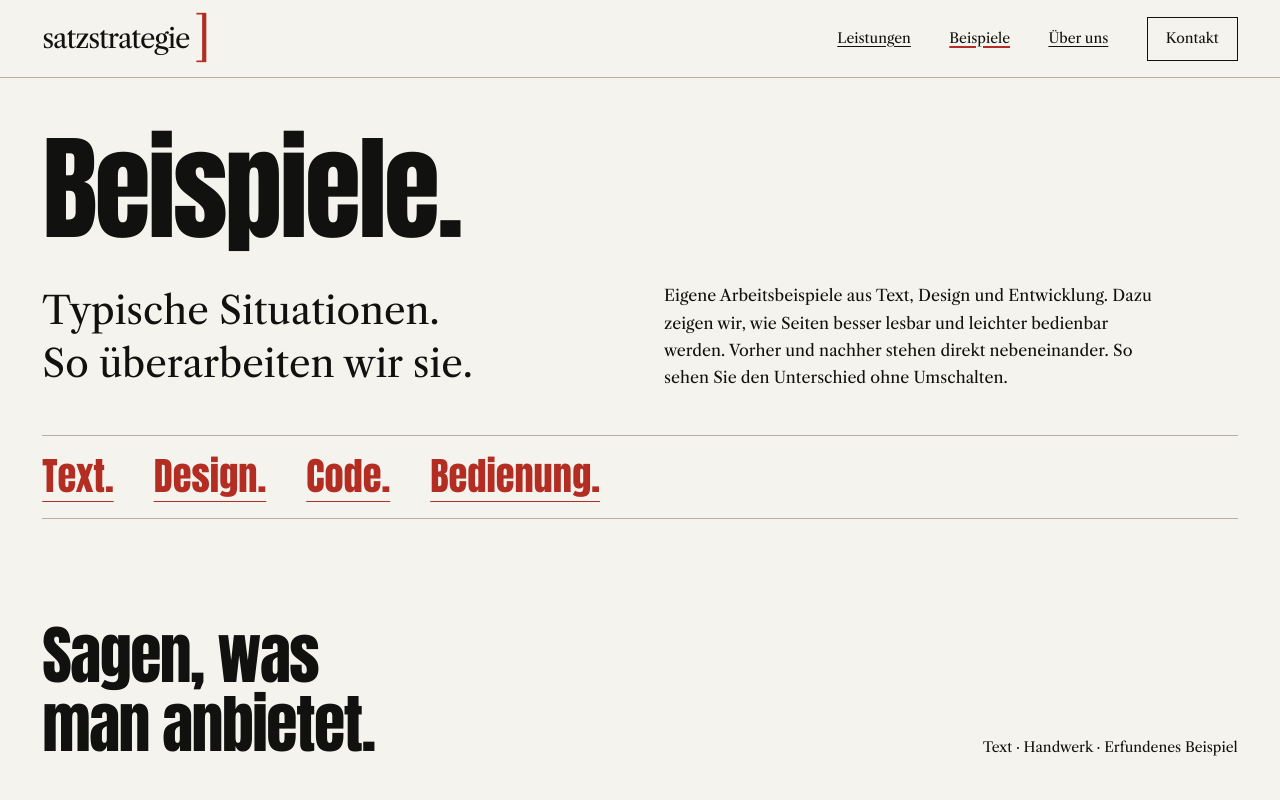
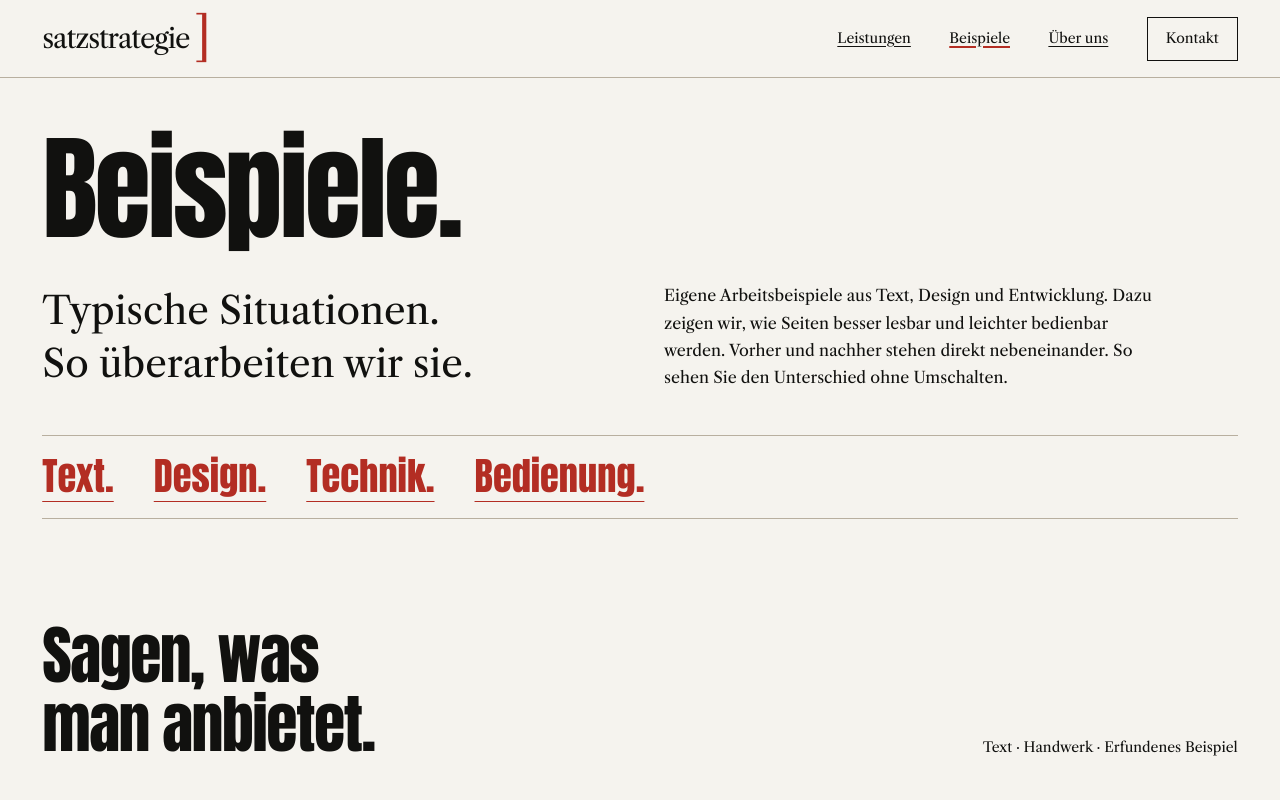
Before and after one commit to lillycontentcreatorwerkstatt-sudo/satzstrategie-webseite, a Next.js app in the folder webseiten-check/: page /beispiele in a window 1280 px wide. Shown: the top 800 px of the page. Built offline with nearby package versions, Linux system fonts and the light colour scheme.

Commit message:
Unify labels and clarify weekday assessment turnaround

```diff
--- a/webseiten-check/src/app/beispiele/page.tsx
+++ b/webseiten-check/src/app/beispiele/page.tsx
@@ -12,7 +12,7 @@ export default function ReferencesPage() {
       <header className="work-intro">
         <h1>Beispiele.</h1>
         <div className="work-intro-copy"><p className="work-lead">Typische Situationen.<br />So überarbeiten wir sie.</p><p>Eigene Arbeitsbeispiele aus Text, Design und Entwicklung. Dazu zeigen wir, wie Seiten besser lesbar und leichter bedienbar werden. Vorher und nachher stehen direkt nebeneinander. So sehen Sie den Unterschied ohne Umschalten.</p></div>
-        <nav className="work-index" aria-label="Bereiche der Beispiele"><a href="#text">Text.</a><a href="#design">Design.</a><a href="#code">Code.</a><a href="#zugang">Bedienung.</a></nav>
+        <nav className="work-index" aria-label="Bereiche der Beispiele"><a href="#text">Text.</a><a href="#design">Design.</a><a href="#code">Technik.</a><a href="#zugang">Bedienung.</a></nav>
       </header>
       <WorkExamples />
       <aside className="work-method"><h2>Vom Beispiel<br />zu Ihrer Seite.</h2><div><p>Die Beispiele zeigen einzelne Entscheidungen. Was Ihre Webseite braucht, sehen wir uns im Zusammenhang an: die Texte, die Gestaltung und die Bedienung.</p><p>Die Beispiele zur Lesbarkeit und Bedienung orientieren sich an internationalen Regeln für zugängliche Webseiten, kurz WCAG. Dazu gehören die Erläuterungen zu <a href="https://www.w3.org/WAI/WCAG22/Understanding/contrast-minimum.html">Textkontrast</a>, <a href="https://www.w3.org/WAI/WCAG22/Understanding/error-identification.html">Fehlermeldungen</a> und <a href="https://www.w3.org/WAI/WCAG22/Understanding/focus-visible.html">sichtbarem Tastaturfokus</a>.</p><Link href="/leistungen">Unsere Leistungen ansehen</Link></div></aside>
--- a/webseiten-check/src/app/components/ContactLetter.tsx
+++ b/webseiten-check/src/app/components/ContactLetter.tsx
@@ -41,7 +41,7 @@ export default function ContactLetter({ firstLook = false }: { firstLook?: boole
     {firstLook && <p className="letter-purpose">ich wünsche mir eine kostenlose Ersteinschätzung zu meiner Webseite.</p>}
     <fieldset disabled={!ready} className="letter-fields">
       {firstLook && <div className="studio-field"><label htmlFor="inquiry-website">Meine Webadresse</label><input id="inquiry-website" name="website" type="text" inputMode="url" autoComplete="url" autoCapitalize="none" required maxLength={500} placeholder="ihre-webseite.de" onInput={event => event.currentTarget.setCustomValidity("")} /></div>}
-      <div className="studio-field"><label htmlFor="inquiry-message">{firstLook ? "Das soll meine Webseite erreichen:" : "Darüber möchte ich sprechen:"}</label><textarea id="inquiry-message" name="message" required minLength={10} maxLength={firstLook ? 500 : 3000} rows={4} onInput={event => event.currentTarget.setCustomValidity("")} placeholder={firstLook ? "Zum Beispiel: Mein Angebot verständlich erklären und passende Anfragen bekommen." : "Mein Angebot, meine Idee oder die Stelle, an der es hakt …"} /></div>
+      <div className="studio-field"><label htmlFor="inquiry-message">{firstLook ? "Das soll meine Webseite erreichen:" : "darüber möchte ich sprechen:"}</label><textarea id="inquiry-message" name="message" required minLength={10} maxLength={firstLook ? 500 : 3000} rows={4} onInput={event => event.currentTarget.setCustomValidity("")} placeholder={firstLook ? "Zum Beispiel: Mein Angebot verständlich erklären und passende Anfragen bekommen." : "Mein Angebot, meine Idee oder die Stelle, an der es hakt …"} /></div>
       {!firstLook && <div className="studio-field"><label htmlFor="inquiry-website">Meine Webadresse <span>(optional)</span></label><input id="inquiry-website" name="website" type="text" inputMode="url" autoComplete="url" maxLength={2048} placeholder="ihre-webseite.de" /></div>}
       <div className="studio-field"><label htmlFor="inquiry-name">Viele Grüße von <span>(optional)</span></label><input id="inquiry-name" name="name" autoComplete="name" maxLength={120} placeholder="Ihr Name" /></div>
       {firstLook && <p className="small-note">Ein bis zwei konkrete Hinweise per E-Mail, keine vollständige Prüfung.</p>}
--- a/webseiten-check/src/app/erster-blick/page.tsx
+++ b/webseiten-check/src/app/erster-blick/page.tsx
@@ -7,5 +7,5 @@ import { INQUIRY_EMAIL } from "@/lib/first-look-mail";
 import "../clear-journey.css";
 export const metadata = pageMetadata("/erster-blick", "Kostenlose Ersteinschätzung Ihrer Webseite | Satzstrategie", "Lilly sieht sich Ihre Webseite persönlich an. Sie erhalten ein bis zwei konkrete Hinweise kostenlos per E-Mail, keine automatische Auswertung.");
 export default function FirstLookPage() {
-  return <StudioShell active="" flowFooter><section className="contact-layout first-look-simple"><div className="contact-intro"><h1>Ihre Webseite.<br /><span>Mein erster<br />Eindruck.</span></h1><p>Ich sehe mir Ihre Seite persönlich an. Sie bekommen ein bis zwei konkrete Hinweise kostenlos per E-Mail. Innerhalb von 24 Stunden erhalten Sie eine Rückmeldung.</p><p>Schicken Sie mir Ihre Webadresse und sagen Sie, was die Seite erreichen soll. Das ist eine erste Einschätzung, keine vollständige Prüfung.</p><p>Wenn Sie eine andere Art der Rückmeldung wünschen, schreiben Sie es einfach dazu.</p><a className="first-look-mobile-link" href="#inquiry-website">Webadresse eintragen</a><span className="contact-signature">Bis bald,<br /><em>Lilly</em></span></div><div><FirstLookLetter /><div className="direct-email"><p>Lieber direkt schreiben?</p><CopyEmail email={INQUIRY_EMAIL} /></div></div></section><div className="quiet-next"><p>Sie planen bereits einen konkreten Auftrag?</p><Link href="/kontakt">Ihr Projekt anfragen</Link></div></StudioShell>;
+  return <StudioShell active="" flowFooter><section className="contact-layout first-look-simple"><div className="contact-intro"><h1>Ihre Webseite.<br /><span>Mein erster<br />Eindruck.</span></h1><p>Ich sehe mir Ihre Seite persönlich an. Sie bekommen ein bis zwei konkrete Hinweise kostenlos per E-Mail. Ihre Ersteinschätzung erhalten Sie werktags innerhalb von 24 Stunden.</p><p>Schicken Sie mir Ihre Webadresse und sagen Sie, was die Seite erreichen soll. Das ist eine erste Einschätzung, keine vollständige Prüfung.</p><p>Wenn Sie eine andere Art der Rückmeldung wünschen, schreiben Sie es einfach dazu.</p><a className="first-look-mobile-link" href="#inquiry-website">Webadresse eintragen</a><span className="contact-signature">Bis bald,<br /><em>Lilly</em></span></div><div><FirstLookLetter /><div className="direct-email"><p>Lieber direkt schreiben?</p><CopyEmail email={INQUIRY_EMAIL} /></div></div></section><div className="quiet-next"><p>Sie planen bereits einen konkreten Auftrag?</p><Link href="/kontakt">Ihr Projekt anfragen</Link></div></StudioShell>;
 }
--- a/webseiten-check/src/app/leistungen/page.tsx
+++ b/webseiten-check/src/app/leistungen/page.tsx
@@ -14,7 +14,7 @@ export default function ServicesPage() {
   return <StudioShell active="/leistungen" flowFooter>
     <header className="offer-header section-space"><h1>Was wir für<br />Sie tun.</h1><div><p className="large-copy">Vom einzelnen Text bis zur neuen Webseite.</p><p>Sie können uns mit einer konkreten Aufgabe beauftragen oder Text, Gestaltung und Entwicklung zusammen angehen.</p><Link className="studio-button" href="/kontakt">Projekt anfragen</Link></div></header>
     <div className="service-details">{services.map(service => <section className="service-detail section-space" id={service.id} key={service.id}><h2>{service.title}</h2><div><p className="large-copy">{service.copy}</p><p>{service.result}</p><Link href={service.link}>{service.label}</Link></div></section>)}</div>
-    <section className="working-together section-space"><h2>Erst sprechen.<br />Dann festlegen.</h2><div><h3>Was gehört zu Ihrem Auftrag?</h3><p>Eine Textkorrektur braucht etwas anderes als eine neue Webseite. Wir besprechen Ihre Branche, den Umfang, nötige Recherchen und das Material, das bereits vorliegt – etwa Texte und Bilder. Danach vereinbaren wir den Preis.</p><h3>Wie sprechen wir miteinander?</h3><p>Eine erste Einschätzung bekommen Sie normalerweise per E-Mail. Lieber anders? Sagen Sie es einfach. Ob wir danach telefonieren, uns per Video oder vor Ort treffen, entscheiden wir gemeinsam.</p><h3>Sie möchten erst einen Eindruck?</h3><p>Für eine bestehende Webseite gibt Lilly Ihnen ein bis zwei konkrete Hinweise kostenlos per E-Mail. Innerhalb von 24 Stunden erhalten Sie eine Rückmeldung. Das ist eine kurze Ersteinschätzung, keine vollständige Prüfung.</p><Link href="/erster-blick">Den kostenlosen ersten Blick anfragen</Link></div></section>
+    <section className="working-together section-space"><h2>Erst sprechen.<br />Dann festlegen.</h2><div><h3>Was gehört zu Ihrem Auftrag?</h3><p>Eine Textkorrektur braucht etwas anderes als eine neue Webseite. Wir besprechen Ihre Branche, den Umfang, nötige Recherchen und das Material, das bereits vorliegt – etwa Texte und Bilder. Danach vereinbaren wir den Preis.</p><h3>Wie sprechen wir miteinander?</h3><p>Eine erste Einschätzung bekommen Sie normalerweise per E-Mail. Lieber anders? Sagen Sie es einfach. Ob wir danach telefonieren, uns per Video oder vor Ort treffen, entscheiden wir gemeinsam.</p><h3>Sie möchten erst einen Eindruck?</h3><p>Für eine bestehende Webseite gibt Lilly Ihnen ein bis zwei konkrete Hinweise kostenlos per E-Mail. Ihre Ersteinschätzung erhalten Sie werktags innerhalb von 24 Stunden. Das ist eine kurze Ersteinschätzung, keine vollständige Prüfung.</p><Link href="/erster-blick">Den kostenlosen ersten Blick anfragen</Link></div></section>
     <StudioNext href="/kontakt" label="Schreiben Sie Lilly, was Sie brauchen. Den Umfang klären wir gemeinsam." actionLabel="Projekt anfragen">Was möchten Sie<br />angehen?</StudioNext>
   </StudioShell>;
 }
```
